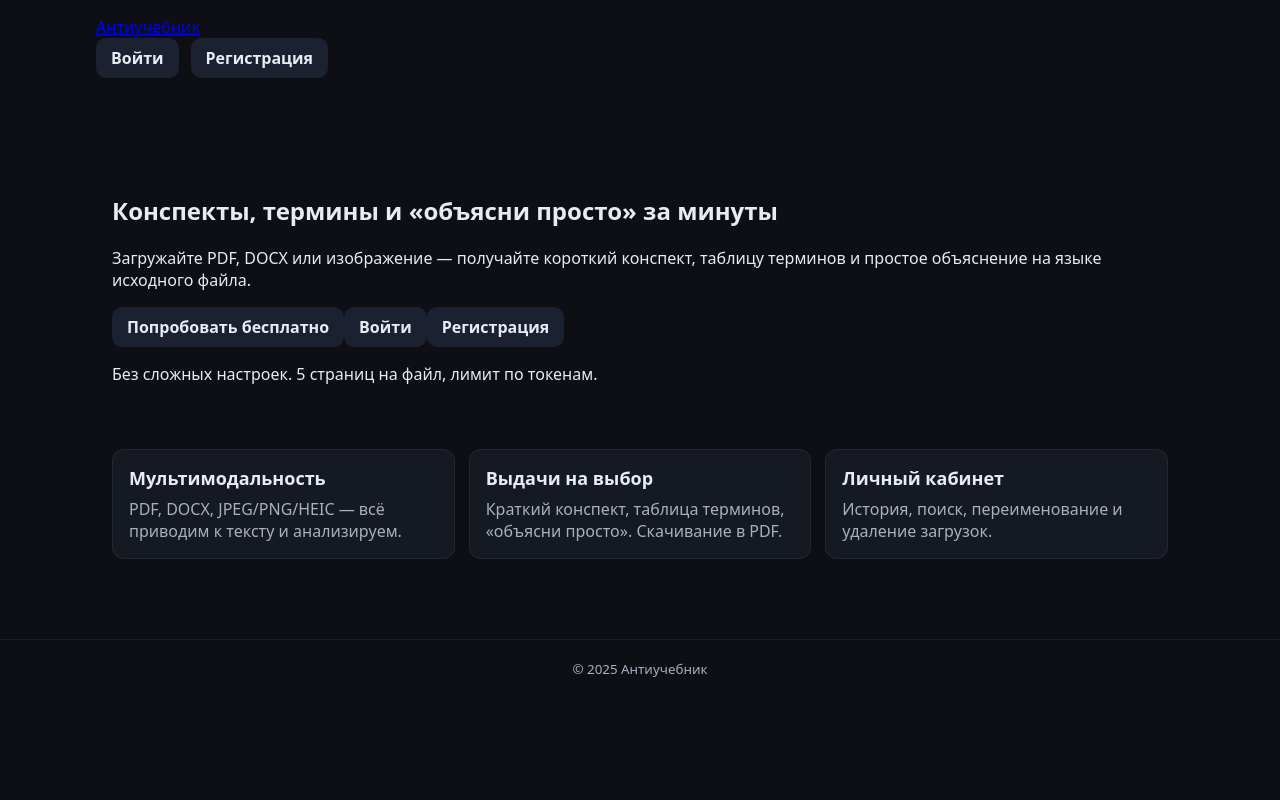
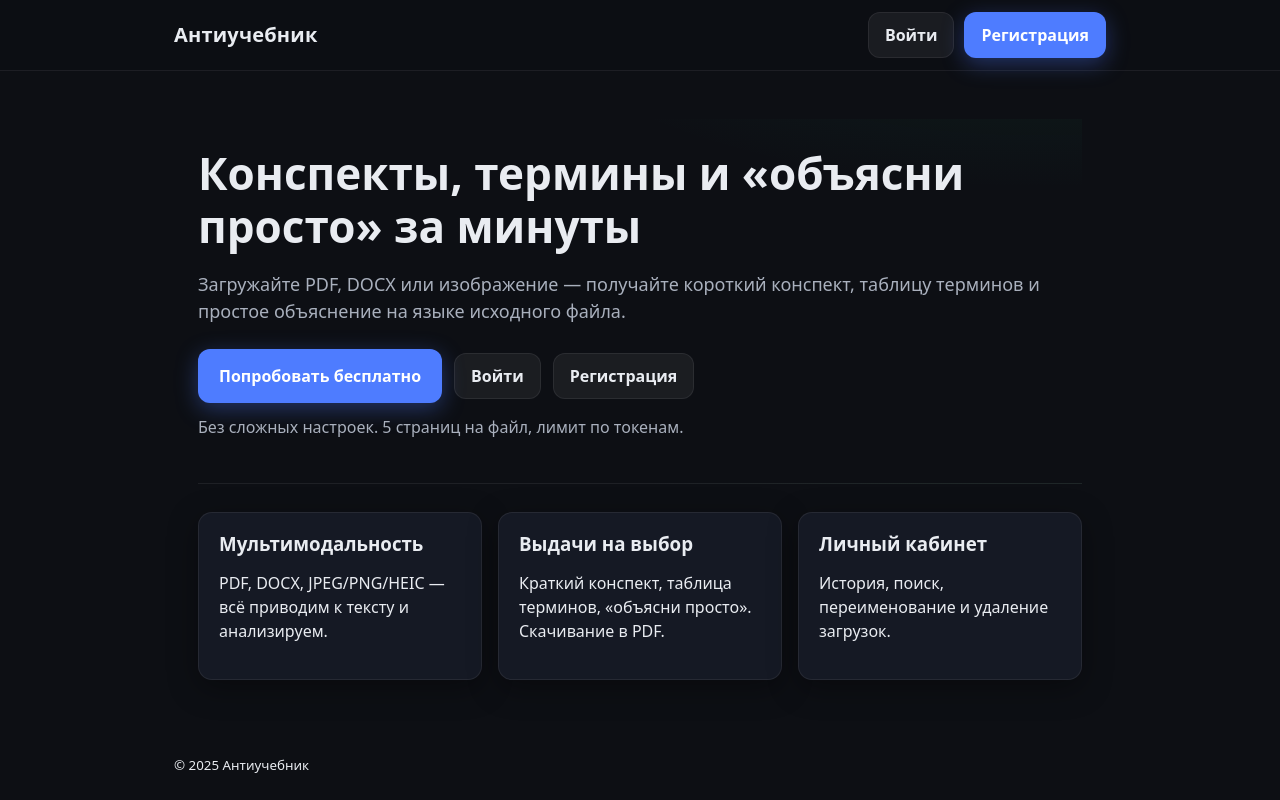
Before and after one commit to geochernyshev-lab/mvp-summarize, a Next.js app: page / in a window 1280 px wide. Built offline with nearby package versions, Linux system fonts and the light colour scheme; no server answers.

Commit message:
Update globals.css

```diff
--- a/styles/globals.css
+++ b/styles/globals.css
@@ -1,185 +1,298 @@
-/* styles/globals.css */
+/* =========================
+   Глобальные стили проекта
+   Антиучебник — тёмная тема
+   ========================= */
 
-/* Базовый тёмный фон на всю страницу */
-:root {
-  --bg: #0e0f14;
-  --panel: #151922;
-  --panel-2: #1b2130;
-  --text: #e8ebf3;
-  --muted: #a9b0bf;
-  --primary: #4c78ff;
-  --primary-hover: #3f66e0;
-  --danger: #ff5c5c;
-  --ring: 0 0 0 3px rgba(76, 120, 255, .25);
-  --radius: 12px;
+/* Сброс и базовые настройки */
+*,
+*::before,
+*::after { box-sizing: border-box; }
+
+html, body { height: 100%; }
+
+html { -webkit-text-size-adjust: 100%; }
+
+body {
+  margin: 0;
+  font-family: system-ui, -apple-system, Segoe UI, Roboto, Inter, Arial, "Apple Color Emoji", "Segoe UI Emoji";
+  line-height: 1.5;
+  -webkit-font-smoothing: antialiased;
+  -moz-osx-font-smoothing: grayscale;
+  background: var(--bg);
+  color: var(--text);
 }
 
-* { box-sizing: border-box; }
+/* Палитра и токены */
+:root {
+  --bg: #0d0f14;            /* общий фон */
+  --panel: #151924;         /* карточки/панели */
+  --panel-2: #0f1320;       /* глубокий фон/акценты */
+  --border: rgba(255,255,255,.07);
 
-html, body, .root {
-  height: 100%;
-}
-body {
-  margin: 0;
-  color: var(--text);
-  background: var(--bg);
-  font-family: ui-sans-serif, system-ui, -apple-system, Segoe UI, Roboto, Arial, "Apple Color Emoji", "Segoe UI Emoji";
-  -webkit-font-smoothing: antialiased;
-  -moz-osx-font-smoothing: grayscale;
+  --text: #e9ecf1;
+  --muted: #a9b0bd;
+
+  --primary: #4e7cff;
+  --primary-ink: #ffffff;
+  --primary-ghost: rgba(78,124,255,.12);
+
+  --danger: #f04438;
+  --warning: #f59e0b;
+  --success: #10b981;
+
+  --shadow: 0 8px 30px rgba(0,0,0,.35);
+  --radius-lg: 14px;
+  --radius-md: 12px;
+  --radius-sm: 10px;
 }
 
-.container {
-  width: 100%;
-  max-width: 1120px;
-  margin: 0 auto;
-  padding: 16px;
+/* Ссылки по умолчанию */
+a { color: var(--text); text-decoration: none; }
+a:hover { opacity: .92; }
+
+/* Утилита, чтобы ссылки не становились фиолетовыми на iOS */
+.link-reset, .link-reset:visited, .link-reset:hover { color: var(--text); text-decoration: none; }
+
+/* Контейнер, сетка, отступы */
+.container { max-width: 980px; margin: 0 auto; padding: 24px; }
+.row { display: flex; gap: 12px; flex-wrap: wrap; align-items: center; }
+.mt-3 { margin-top: 12px; }
+.mt-6 { margin-top: 24px; }
+.mt-10 { margin-top: 40px; }
+
+/* Типографика */
+h1, h2, h3, h4 { margin: 0 0 10px; line-height: 1.2; font-weight: 800; }
+h1.display { font-size: clamp(28px, 4vw, 44px); }
+.lead { color: var(--muted); font-size: clamp(16px, 1.7vw, 18px); }
+.muted { color: var(--muted); }
+
+/* Карточки */
+.card {
+  background: var(--panel);
+  border: 1px solid var(--border);
+  border-radius: var(--radius-lg);
+  padding: 20px;
+  box-shadow: var(--shadow);
 }
 
-/* Header */
-.header {
-  position: sticky;
-  top: 0;
-  z-index: 50;
-  background: rgba(14,15,20,.7);
-  backdrop-filter: saturate(1.1) blur(8px);
-  border-bottom: 1px solid rgba(255,255,255,.06);
-}
-.header__row {
-  display: flex;
-  align-items: center;
-  justify-content: space-between;
-  gap: 16px;
-  padding: 10px 0;
-}
-.brand {
-  font-weight: 800;
-  font-size: 20px;
-  letter-spacing: .2px;
-  color: var(--text);
-  text-decoration: none;
-}
-.nav {
-  display: flex;
-  align-items: center;
-  gap: 10px;
-}
-@media (min-width: 480px) {
-  .header__row { gap: 24px; }
-  .nav { gap: 12px; }
+.features { display: grid; gap: 16px; margin-top: 28px; }
+@media (min-width: 820px) { .features { grid-template-columns: repeat(3, 1fr); } }
+
+/* Hero */
+.hero {
+  padding: 28px 0;
+  background:
+    radial-gradient(1200px 400px at 20% -80%, rgba(78,124,255,.18), transparent 60%),
+    radial-gradient(900px 360px at 95% -40%, rgba(16,185,129,.10), transparent 60%);
+  border-bottom: 1px solid var(--border);
 }
 
-/* Footer */
-.footer {
-  border-top: 1px solid rgba(255,255,255,.06);
-  margin-top: 48px;
+/* Шапка */
+.site-header {
+  position: sticky; top: 0; z-index: 50;
+  backdrop-filter: blur(6px);
+  background: rgba(13,15,20,.86);
+  border-bottom: 1px solid var(--border);
 }
-.footer__row {
-  display: flex;
-  align-items: center;
-  justify-content: center;
-  padding: 20px 0 28px;
-  color: var(--muted);
+.header-inner {
+  display: flex; align-items: center; justify-content: space-between;
+  gap: 16px; padding: 12px 24px;
+}
+.logo { font-weight: 900; letter-spacing: .2px; font-size: 20px; }
+
+/* Навигация в шапке */
+.nav { display: flex; gap: 10px; flex-wrap: wrap; }
+
+/* Кнопки */
+.btn {
+  --btn-bg: rgba(255,255,255,.06);
+  --btn-ink: var(--text);
+
+  display: inline-flex; align-items: center; justify-content: center;
+  padding: 10px 16px; border-radius: var(--radius-md);
+  border: 1px solid var(--border);
+  background: var(--btn-bg); color: var(--btn-ink);
+  font-weight: 600; transition: .18s ease;
+  text-decoration: none; cursor: pointer;
+}
+.btn:hover { filter: brightness(1.08); }
+.btn:active { transform: translateY(1px); }
+.btn:disabled { opacity: .55; cursor: not-allowed; }
+
+.btn-lg { padding: 14px 20px; font-size: 16px; }
+
+.btn-ghost { background: rgba(255,255,255,.06); }
+
+.btn-primary {
+  --btn-bg: var(--primary);
+  --btn-ink: var(--primary-ink);
+  border-color: transparent;
+  box-shadow: 0 6px 22px rgba(78,124,255,.35);
+}
+.btn-primary:hover { filter: brightness(1.05); }
+
+.btn-danger {
+  --btn-bg: var(--danger);
+  --btn-ink: #fff;
+  border-color: transparent;
 }
 
-/* Buttons */
-.btn {
-  display: inline-flex;
-  align-items: center;
-  justify-content: center;
-  height: 40px;
-  padding: 0 14px;
-  border-radius: 10px;
-  border: 1px solid transparent;
-  text-decoration: none;
-  line-height: 1;
-  font-weight: 600;
-  color: var(--text);
-  background: var(--panel-2);
-  transition: .15s ease;
+/* Формы (логин/регистрация/аплоад) */
+.form { display: grid; gap: 14px; }
+
+.label { display: block; margin: 0 0 6px; color: var(--muted); font-size: 13px; }
+
+.input, textarea, select {
+  width: 100%; color: var(--text); background: #0f1421;
+  border: 1px solid var(--border); border-radius: var(--radius-md);
+  padding: 12px 14px; outline: none;
 }
-.btn:focus-visible { outline: none; box-shadow: var(--ring); }
-.btn:hover { transform: translateY(-1px); }
-
-.btn--primary { background: var(--primary); color: #fff; }
-.btn--primary:hover { background: var(--primary-hover); }
-
-.btn--danger { background: #2a1b1b; border-color: rgba(255,92,92,.25); color: #ffb3b3; }
-.btn--danger:hover { background: #3a2323; }
-
-.btn--ghost { background: transparent; border-color: rgba(255,255,255,.12); color: var(--text); }
-.btn--ghost:hover { background: rgba(255,255,255,.06); }
-
-.btn--lg {
-  height: 52px;
-  padding: 0 22px;
-  font-size: 16px;
-  border-radius: 12px;
+.input:focus, textarea:focus, select:focus {
+  border-color: rgba(78,124,255,.65);
+  box-shadow: 0 0 0 3px var(--primary-ghost);
 }
 
-/* Hero / landing */
-.hero {
-  padding: 28px 0 20px;
-}
-.hero__inner {
-  background: linear-gradient(180deg, rgba(255,255,255,.02), rgba(255,255,255,.00));
-  border: 1px solid rgba(255,255,255,.06);
-  border-radius: var(--radius);
-  padding: 28px 18px;
-}
-@media (min-width: 768px) {
-  .hero { padding: 48px 0; }
-  .hero__inner { padding: 48px 40px; }
-}
-.hero__title {
-  margin: 0 0 12px;
-  font-size: clamp(28px, 4.8vw, 44px);
-  line-height: 1.15;
-}
-.hero__lead {
-  margin: 0 0 18px;
-  color: var(--muted);
-  font-size: 16px;
-}
-.hero__cta { margin: 18px 0 4px; }
-.hero__note {
-  color: var(--muted);
-  margin: 8px 0 26px;
-  font-size: 14px;
+.input-row { display: grid; gap: 12px; }
+@media (min-width: 720px) { .input-row.cols-2 { grid-template-columns: 1fr 1fr; } }
+
+.help { color: var(--muted); font-size: 12px; }
+
+/* Карточка авторизации на главной */
+.auth-card {
+  background: var(--panel);
+  border: 1px solid var(--border);
+  border-radius: var(--radius-lg);
+  padding: 18px;
+  box-shadow: var(--shadow);
 }
 
-/* Features */
-.features {
-  display: grid;
-  gap: 14px;
+/* Таблицы (история/термины) */
+.table {
+  width: 100%; border-collapse: separate; border-spacing: 0 8px;
 }
-@media (min-width: 700px) {
-  .features { grid-template-columns: repeat(3, 1fr); }
+.table th, .table td {
+  text-align: left; padding: 12px 14px;
 }
-.card {
+.table thead th { color: var(--muted); font-weight: 600; border-bottom: 1px solid var(--border); }
+.table tbody tr { background: var(--panel); border: 1px solid var(--border); }
+.table tbody tr td:first-child { border-top-left-radius: var(--radius-sm); border-bottom-left-radius: var(--radius-sm); }
+.table tbody tr td:last-child  { border-top-right-radius: var(--radius-sm); border-bottom-right-radius: var(--radius-sm); }
+
+/* Бейджи */
+.badge {
+  display: inline-flex; align-items: center; gap: 6px;
+  padding: 6px 10px; border-radius: 999px; font-size: 12px;
+  background: rgba(255,255,255,.06); border: 1px solid var(--border);
+}
+.badge.success { background: rgba(16,185,129,.16); border-color: rgba(16,185,129,.35); }
+.badge.warn    { background: rgba(245,158,11,.14); border-color: rgba(245,158,11,.35); }
+
+/* Upload (дропзона) */
+.upload-box {
   background: var(--panel);
-  border: 1px solid rgba(255,255,255,.06);
-  border-radius: var(--radius);
-  padding: 16px;
+  border: 1px dashed rgba(255,255,255,.18);
+  border-radius: var(--radius-lg);
+  padding: 20px; text-align: center;
 }
-.card h3 {
-  margin: 0 0 8px;
-  font-size: 18px;
+.upload-box input[type="file"] { display: none; }
+.dropzone {
+  display: grid; gap: 10px; place-items: center;
+  padding: 22px; border-radius: var(--radius-md);
+  background: rgba(255,255,255,.03);
 }
-.card p { margin: 0; color: var(--muted); }
 
-/* Auth gate card */
-.authGate {
+/* Модальное (диалог выдач) — базовая стилизация */
+.modal-backdrop {
+  position: fixed; inset: 0; background: rgba(0,0,0,.55);
+  display: grid; place-items: center; z-index: 70;
+}
+.modal {
+  width: min(920px, 92vw);
   background: var(--panel);
-  border: 1px solid rgba(255,255,255,.06);
-  border-radius: var(--radius);
-  padding: 20px;
-  max-width: 640px;
-  margin: 28px auto 0;
+  border: 1px solid var(--border);
+  border-radius: var(--radius-lg);
+  box-shadow: var(--shadow);
+  padding: 18px;
 }
-.authGate h2 { margin: 0 0 8px; }
-.authGate p { margin: 0 0 16px; color: var(--muted); }
-.authGate__actions {
-  display: flex;
-  gap: 10px;
-  flex-wrap: wrap;
+.modal-header { display: flex; justify-content: space-between; align-items: center; gap: 12px; }
+.modal-body   { margin-top: 10px; }
+.modal-actions{ display: flex; gap: 10px; justify-content: flex-end; margin-top: 16px; }
+
+/* Тост/алерт */
+.alert {
+  background: #0e1526;
+  border: 1px solid var(--border);
+  color: var(--text);
+  border-radius: var(--radius-md);
+  padding: 12px 14px;
 }
+.alert-danger { border-color: rgba(240,68,56,.4); background: rgba(240,68,56,.1); }
+.alert-success{ border-color: rgba(16,185,129,.4); background: rgba(16,185,129,.1); }
+
+/* Подвал */
+.site-footer {
+  margin-top: 28px;
+  border-top: 1px solid var(--border);
+  background: #0c101a;
+}
+.site-footer .inner {
+  max-width: 980px; margin: 0 auto; padding: 18px 24px;
+  color: var(--muted); font-size: 14px; text-align: center;
+}
+
+/* Адаптивность */
+@media (max-width: 480px) {
+  .header-inner { padding: 10px 16px; }
+  .nav { gap: 8px; }
+  .btn { padding: 10px 14px; }
+}
+
+/* =========================
+   Хелперы для страниц
+   ========================= */
+
+/* Секции на дашборде */
+.section { margin-top: 24px; }
+.section .section-title { font-size: 18px; font-weight: 700; margin-bottom: 12px; }
+
+/* Табы/чипы для выбора выдач */
+.chips { display: flex; gap: 8px; flex-wrap: wrap; }
+.chip {
+  padding: 8px 12px; border-radius: 999px;
+  border: 1px solid var(--border); background: rgba(255,255,255,.05);
+  cursor: pointer; user-select: none; font-weight: 600; font-size: 13px;
+}
+.chip.active { background: var(--primary-ghost); border-color: rgba(78,124,255,.45); color: var(--text); }
+
+/* Поисковая строка в истории */
+.searchbar {
+  display: flex; gap: 10px; align-items: center;
+  background: #0f1421; border: 1px solid var(--border);
+  border-radius: var(--radius-md);
+  padding: 10px 12px; color: var(--text);
+}
+.searchbar input {
+  border: none; outline: none; background: transparent; color: var(--text);
+  width: 100%;
+}
+
+/* Кнопки-иконки */
+.icon-btn {
+  width: 36px; height: 36px; display: inline-grid; place-items: center;
+  border-radius: 10px; border: 1px solid var(--border); background: rgba(255,255,255,.06);
+  cursor: pointer;
+}
+.icon-btn:hover { filter: brightness(1.06); }
+
+/* Скроллбар (webkit) — тонкий и ненавязчивый */
+*::-webkit-scrollbar { width: 10px; height: 10px; }
+*::-webkit-scrollbar-thumb { background: rgba(255,255,255,.12); border-radius: 999px; }
+*::-webkit-scrollbar-track { background: transparent; }
+
+/* Прелоадер */
+.spinner {
+  width: 20px; height: 20px; border: 2px solid rgba(255,255,255,.2);
+  border-top-color: var(--primary); border-radius: 50%;
+  animation: spin .8s linear infinite;
+}
+@keyframes spin { to { transform: rotate(360deg); } }
```
